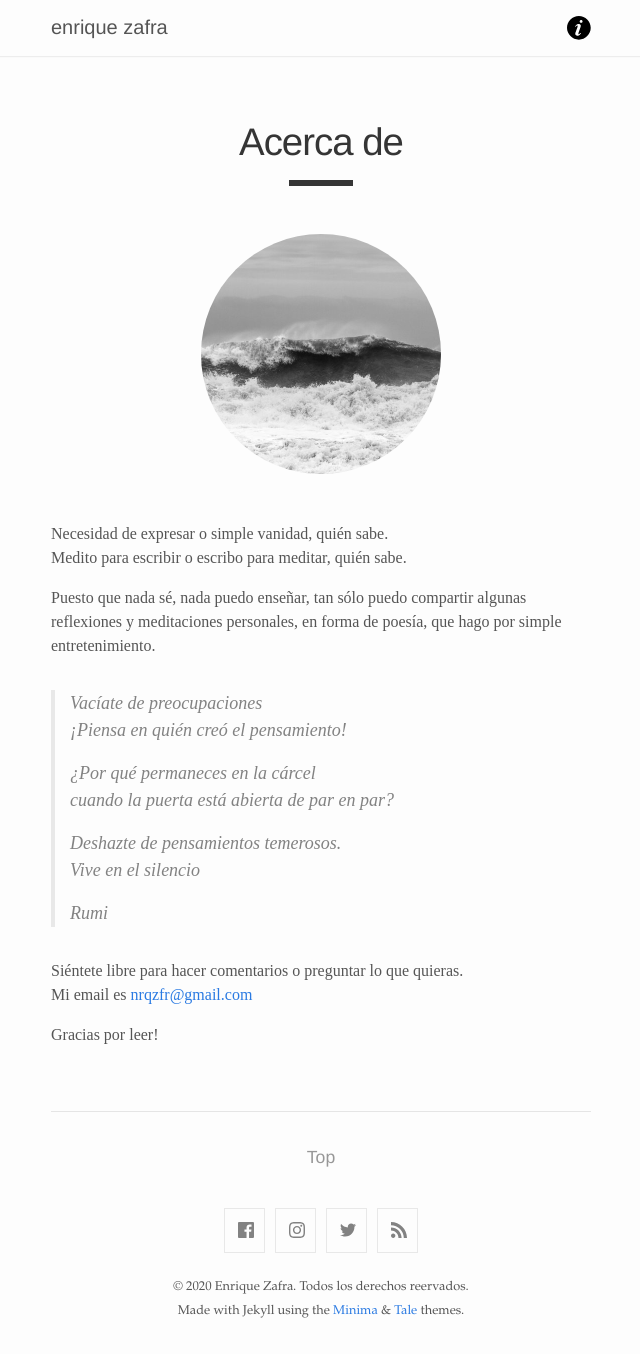
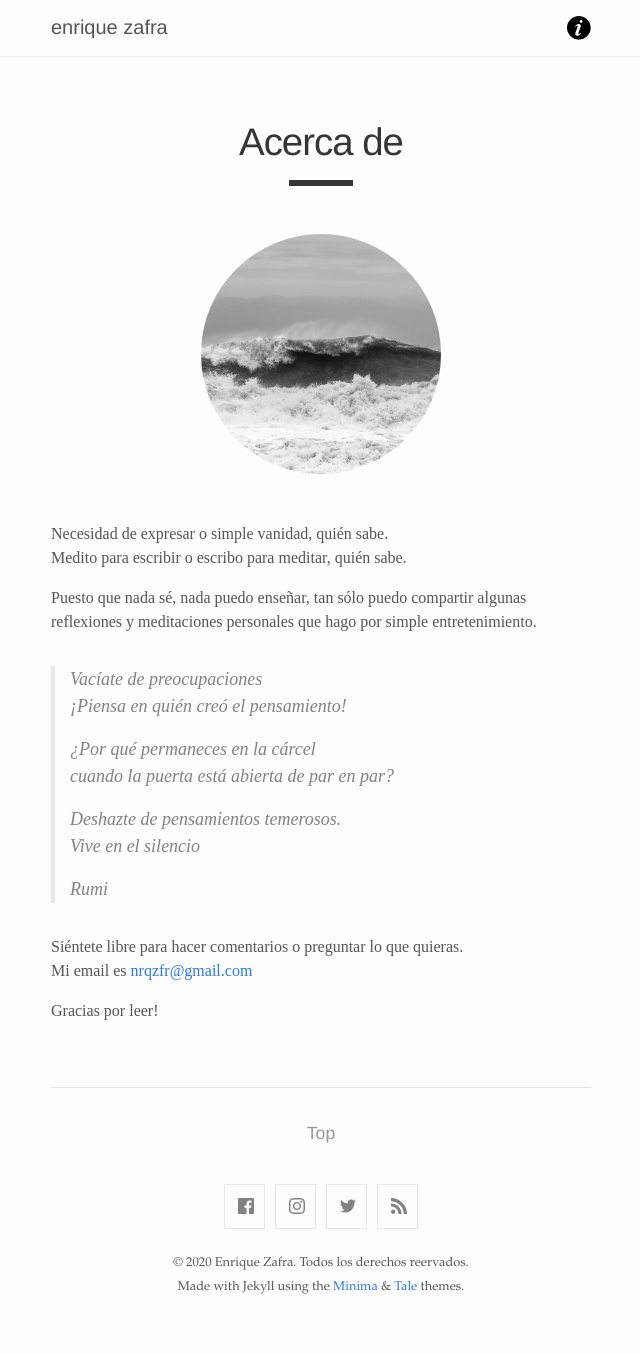
Before and after one commit to enrique-zafra/enrique-zafra, a Jekyll site: the page built from about.md, in a window 1280 px wide. Shown: the whole page, without its empty margins (319-959 px from the left). Built offline with Jekyll 4.4.1, drawn with Linux system fonts in a browser that asks for light colours; after the commit the page ends 1330 px from its top, so only the background shows below that.

Commit message:
Change description

```diff
--- a/_config.yml
+++ b/_config.yml
@@ -3,8 +3,8 @@ author:
   name: Enrique Zafra
   email: nrqzfr@gmail.com
 description: > # this means to ignore newlines until "show_excerpts:"
-  Puesto que nada sé, nada puedo enseñar, tan sólo puedo compartir algunas reflexiones y meditaciones personales,
-  en forma de poesía, que hago por simple entretenimiento.
+  Puesto que nada sé, nada puedo enseñar, tan sólo puedo compartir algunas reflexiones y meditaciones personales
+  que hago por simple entretenimiento.
 
 show_excerpts: true # set to true to show excerpts on the homepage
 
--- a/about.md
+++ b/about.md
@@ -9,8 +9,7 @@ permalink: /about/
 Necesidad de expresar o simple vanidad, quién sabe.
 Medito para escribir o escribo para meditar, quién sabe.
 
-Puesto que nada sé, nada puedo enseñar, tan sólo puedo compartir algunas reflexiones y meditaciones personales,
-en forma de poesía, que hago por simple entretenimiento.
+Puesto que nada sé, nada puedo enseñar, tan sólo puedo compartir algunas reflexiones y meditaciones personales que hago por simple entretenimiento.
 
 <blockquote>
 <p>Vacíate de preocupaciones<br>
```
Also changed, not shown: 16 other files.
